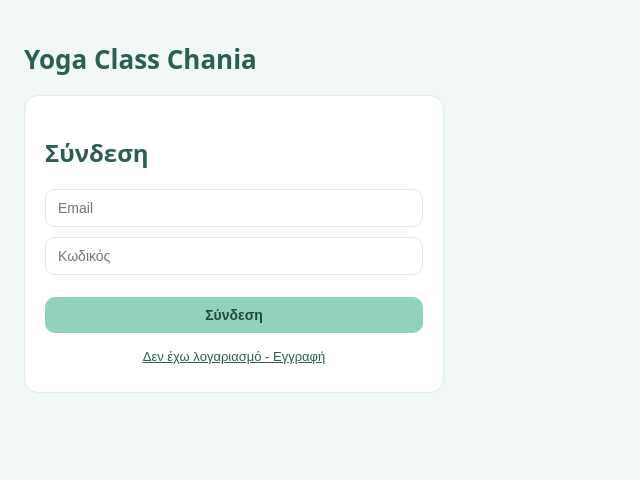
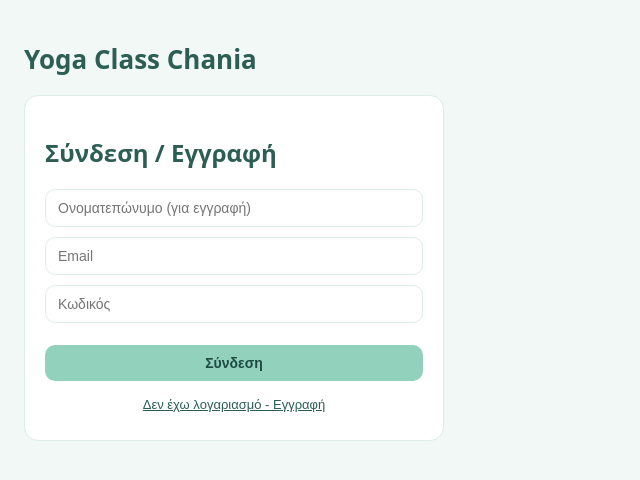
Before and after one commit to angelsunday/yoga-app, a React (Vite) app: page / in a window 1280 px wide. Shown: the top 480 px of the page, without its empty margins (0-640 px from the left). Built offline with nearby package versions, Linux system fonts and the light colour scheme; no server answers; the database is empty.

Commit message:
Add full name on sign up and fix teacher dashboard join

```diff
--- a/src/Auth.jsx
+++ b/src/Auth.jsx
@@ -1,29 +1,54 @@
-import { useState } from 'react'
-import { supabase } from './supabaseClient'
+import { useState } from "react";
+import { supabase } from "./supabaseClient";
 
+// Sign in / sign up form.
+// On sign up we also send the user's name as metadata,
+// which the database trigger copies into the profiles table.
 function Auth() {
-    const [email, setEmail] = useState('')
-    const [password, setPassword] = useState('')
-    const [message, setMessage] = useState('')
+  const [email, setEmail] = useState("");
+  const [password, setPassword] = useState("");
+  const [fullName, setFullName] = useState("");
+  const [message, setMessage] = useState("");
 
   async function handleSignUp() {
-        const { error } = await supabase.auth.signUp({ email, password })
-        if (error) {
-            setMessage('Σφάλμα: ' + error.message)
-        } else {
-            setMessage('Επιτυχής εγγραφή!')
+    // Name is required so the teacher can see who booked
+    if (!fullName.trim()) {
+      setMessage("Συμπλήρωσε το όνομα σου.");
+      return;
     }
+
+    const { error } = await supabase.auth.signUp({
+      email,
+      password,
+      options: {
+        data: { full_name: fullName.trim() }, // -> raw_user_meta_data
+      },
+    });
+
+    if (error) setMessage("Σφάλμα: " + error.message);
+    else setMessage("Ο λογαριασμός δημιοθργήθηκε! Μπορεις να συνδεθείς.");
   }
 
   async function handleSignIn() {
-        const { error } = await supabase.auth.signInWithPassword({ email, password })
+    const { error } = await supabase.auth.signInWithPassword({
+      email,
+      password,
+    });
     if (error) {
-            setMessage('Σφάλμα: ' + error.message)}
+      setMessage("Σφάλμα: " + error.message);
+    }
   }
 
   return (
     <div className="auth-box">
-            <h2>Σύνδεση</h2>
+      <h2>Σύνδεση / Εγγραφή</h2>
+
+      <input
+        type="text"
+        placeholder="Ονοματεπώνυμο (για εγγραφή)"
+        value={fullName}
+        onChange={(e) => setFullName(e.target.value)}
+      />
 
       <input
         type="email"
@@ -37,11 +62,16 @@ function Auth() {
         value={password}
         onChange={(e) => setPassword(e.target.value)}
       />
-            <button className="book-btn" onClick={handleSignIn}>Σύνδεση</button>
-            <button className="link-btn" onClick={handleSignUp}>Δεν έχω λογαριασμό - Εγγραφή</button>
+      <button className="book-btn" onClick={handleSignIn}>
+        Σύνδεση
+      </button>
+
+      <button className="link-btn" onClick={handleSignUp}>
+        Δεν έχω λογαριασμό - Εγγραφή
+      </button>
 
       {message && <p className="auth-msg">{message}</p>}
     </div>
-    )
+  );
 }
-export default Auth
+export default Auth;
--- a/src/api.js
+++ b/src/api.js
@@ -53,6 +53,6 @@ export function fetchMyProfile(userId) {
 export function fetchAllBookings() {
   return supabase
     .from("bookings")
-    .select("id, created_at, classes(name,time), profiles(full_name")
+    .select("id, created_at, classes(name,time), profiles(full_name)")
     .order("created_at", { ascending: false });
 }
```
Lines whose indentation alone changed are shown as unchanged.
